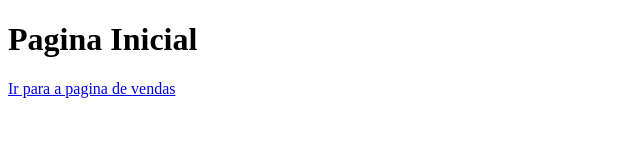
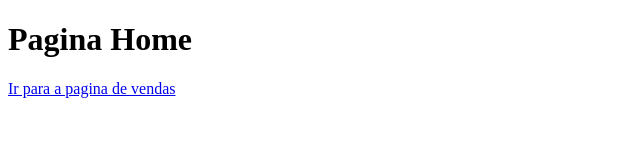
Before and after one commit to LucasColomboBossoni/aulagithub, a plain HTML site: page index.html in a window 1280 px wide. Shown: the full height of the page, 0-640 px from the left. Drawn offline with Linux system fonts and the light colour scheme.

Commit message:
Update index.html

```diff
--- a/index.html
+++ b/index.html
@@ -6,7 +6,7 @@
     <title>Document</title>
 </head>
 <body>
-    <h1>Pagina Inicial</h1>
+    <h1>Pagina Home</h1>
         <a href="vendas.html">Ir para a pagina de vendas</a>
 </body>
 </html>
```
